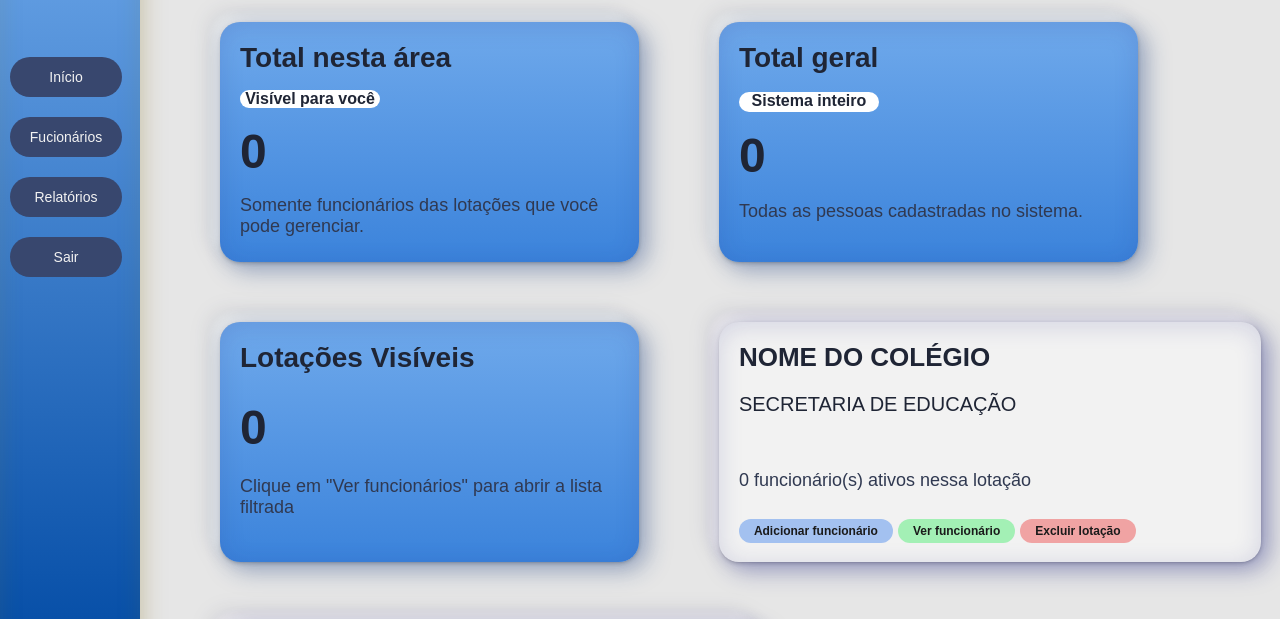
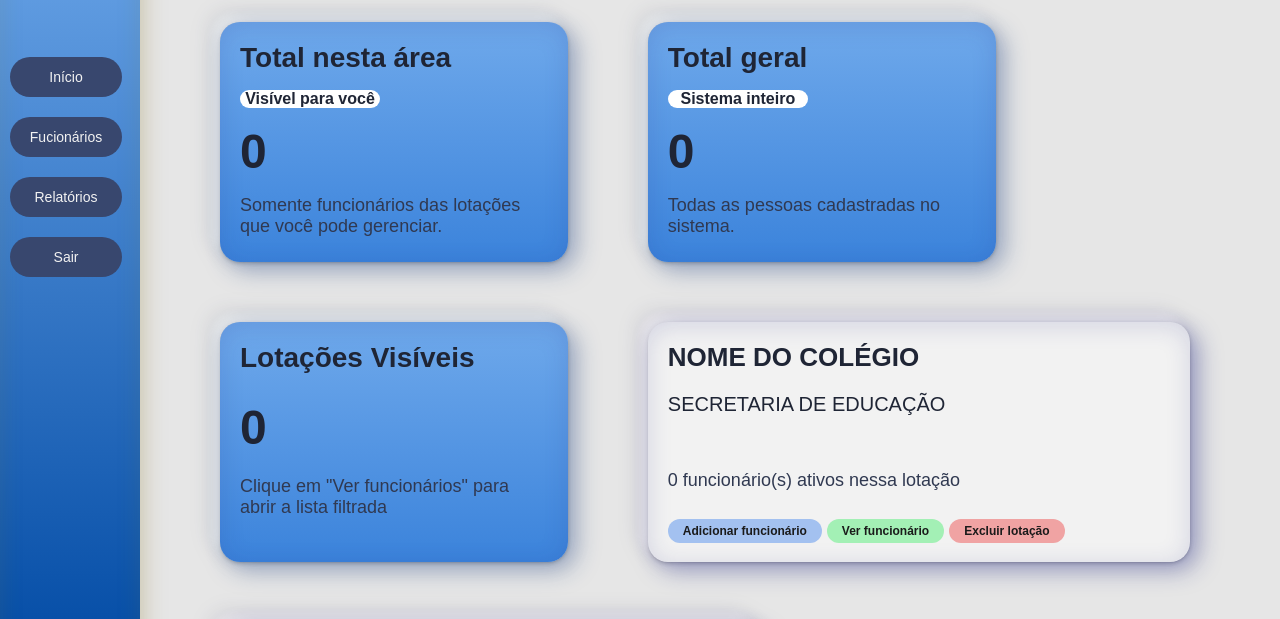
Before and after one commit to Endriw98/SecretariaDeEduca-o, a plain HTML site: page main.html in a window 1280 px wide. Shown: the part 123-742 px from the top of the page. Drawn offline with Linux system fonts and the light colour scheme.

```diff
--- a/style.css
+++ b/style.css
@@ -223,7 +223,7 @@ nav button:hover{
     margin-left: 20px;
 }
 .box{
-    width: 32%;
+    width: 26%;
     height: 200px;
     box-shadow:
     inset 0 4px 24px 0 rgba(31, 38, 135, 0.15),
```
